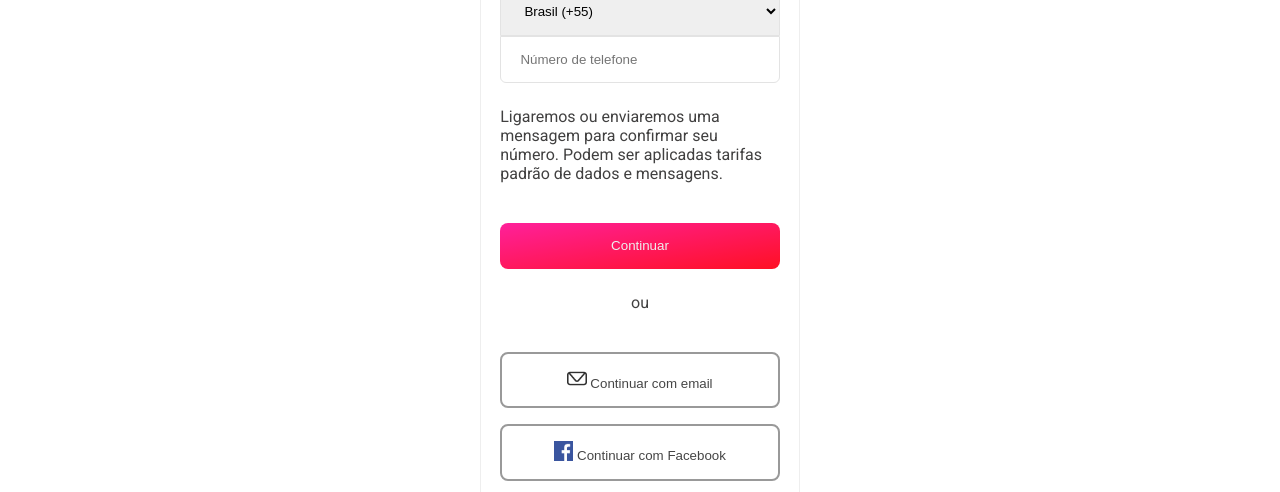
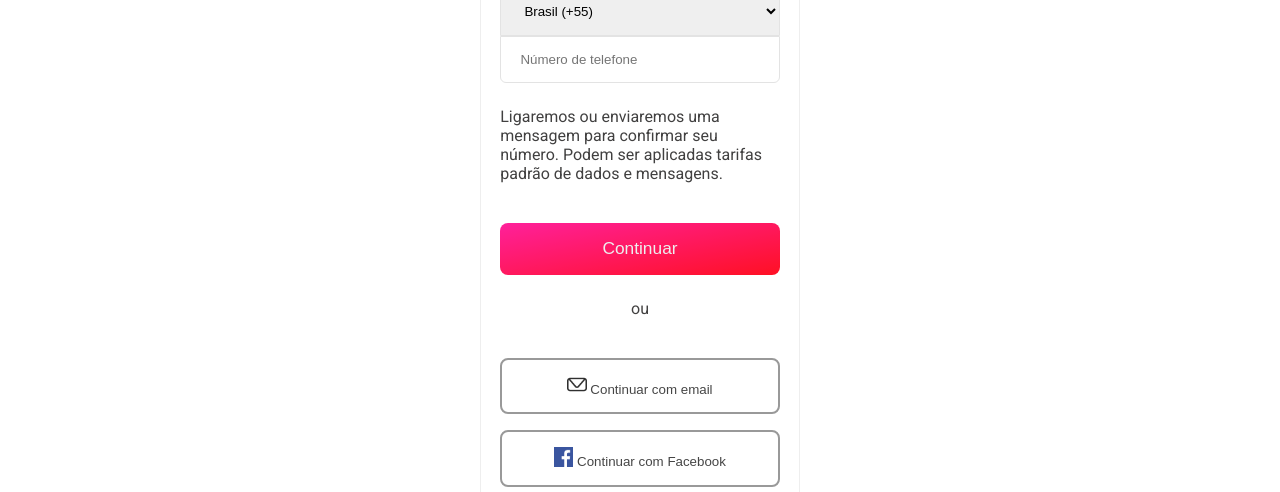
Before and after one commit to brenogcota/netflix-login-interface, a plain HTML site: page airbnb/index.html in a window 1280 px wide. Shown: the part 222-714 px from the top of the page. Drawn offline with Linux system fonts and the light colour scheme.

Commit message:
add airbnb interface

```diff
--- a/airbnb/style.css
+++ b/airbnb/style.css
@@ -124,6 +124,7 @@ section {
     border-radius: 8px;
     color: #eee;
     border: none !important;
+    font-size: 1.8rem;
 
     width: 100%;
 }
```
